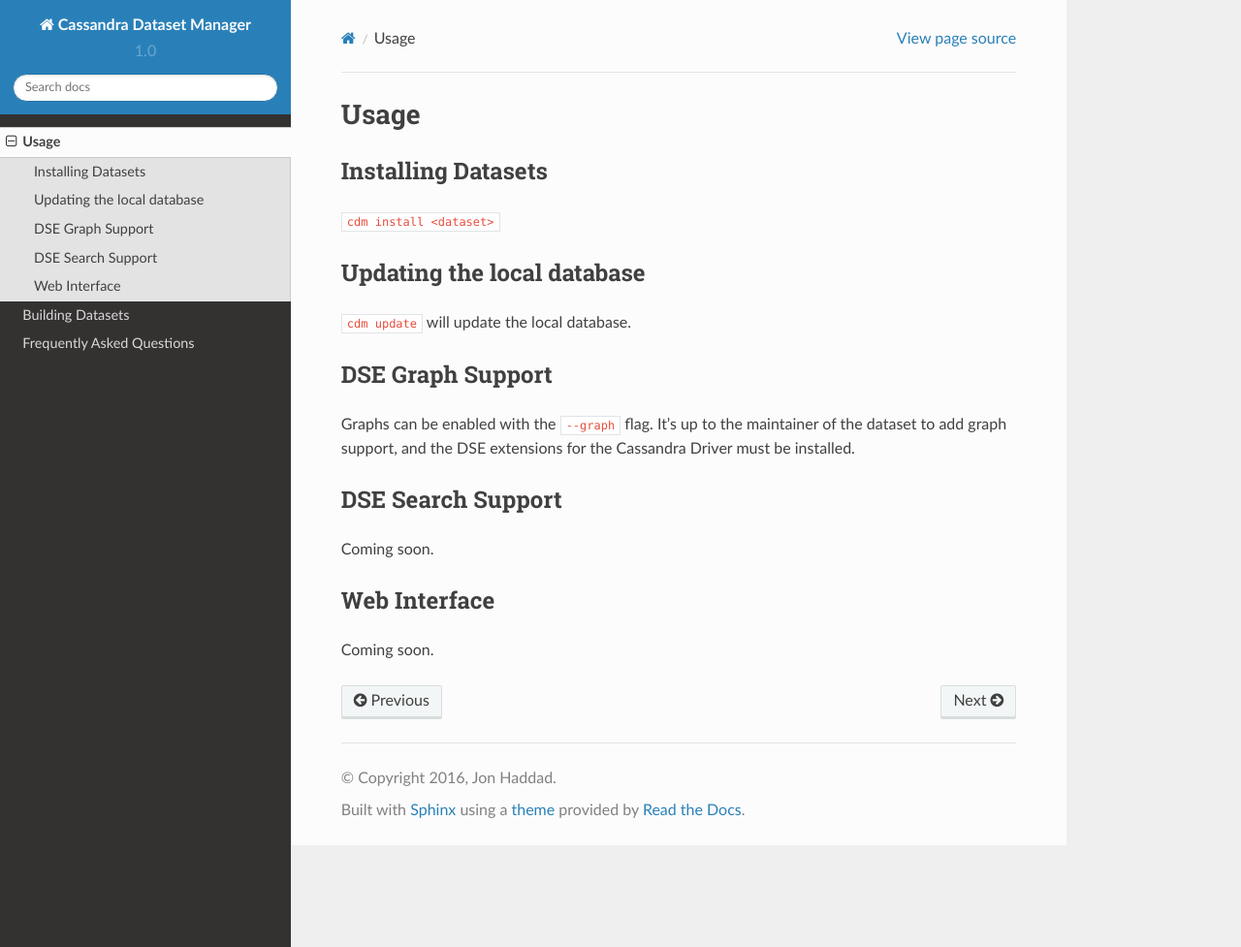
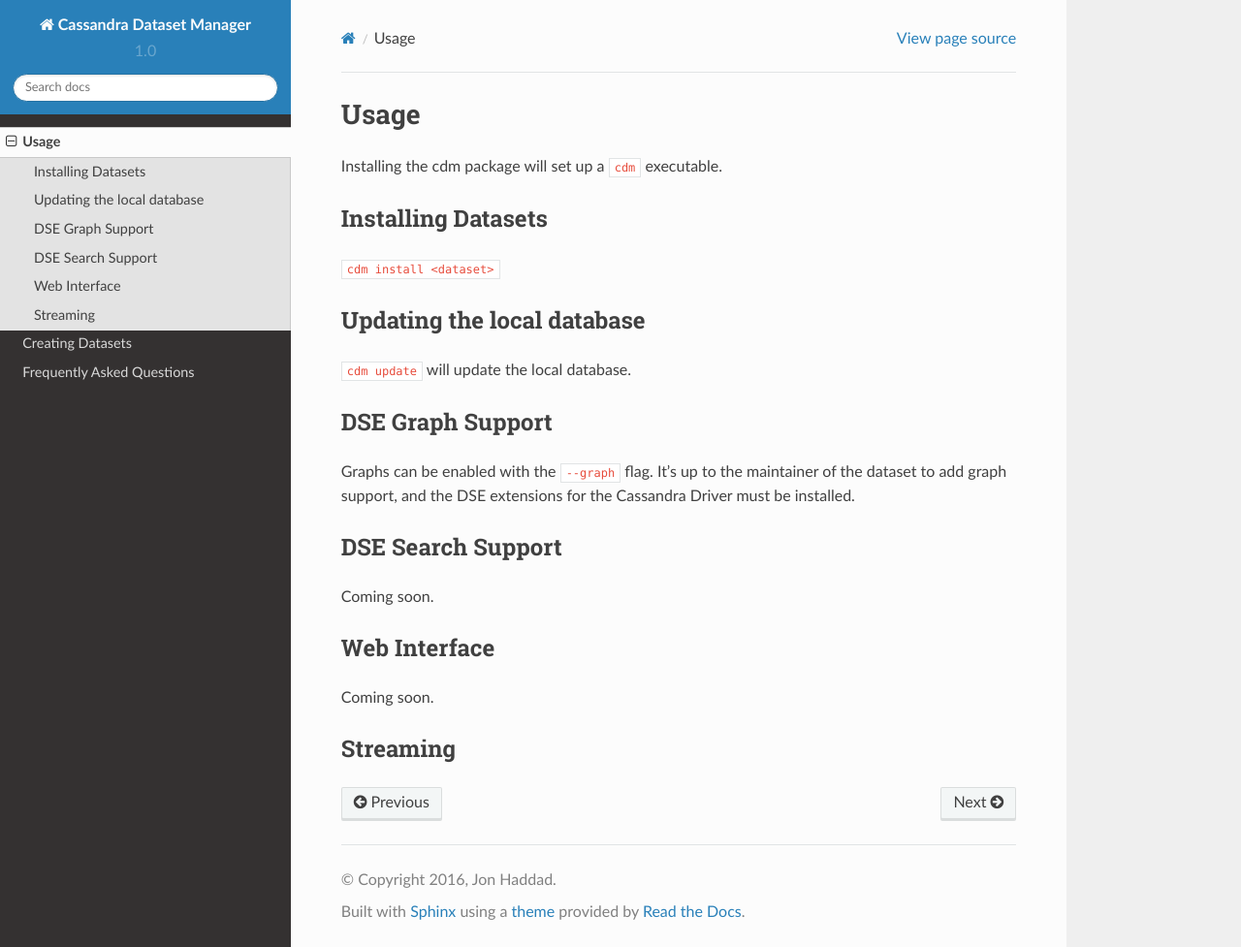
Before and after one commit to riptano/cdm, a Sphinx documentation site: the page built from docs/usage.rst, in a window 1280 px wide and 977 px high. Shown: the whole window at 97% size. Built offline with Sphinx 7.4.7 and the Read the Docs theme 2.0.0, drawn with Linux system fonts in a browser that asks for light colours.

Commit message:
docs tweaks

```diff
--- a/docs/datasets.rst
+++ b/docs/datasets.rst
@@ -1,4 +1,4 @@
-Building Datasets
+Creating Datasets
 ==================
 
 Cassandra Schema
--- a/docs/usage.rst
+++ b/docs/usage.rst
@@ -3,6 +3,8 @@
 
 Usage
 ======
+
+Installing the cdm package will set up a :bash:`cdm` executable.
 
 Installing Datasets
 ---------------------
@@ -10,7 +12,7 @@ Installing Datasets
 :bash:`cdm install <dataset>`
 
 Updating the local database
-------------------------
+-----------------------------
 
 :bash:`cdm update` will update the local database.
 
@@ -29,3 +31,6 @@ Web Interface
 -------------
 
 Coming soon.
+
+Streaming
+------------
```
